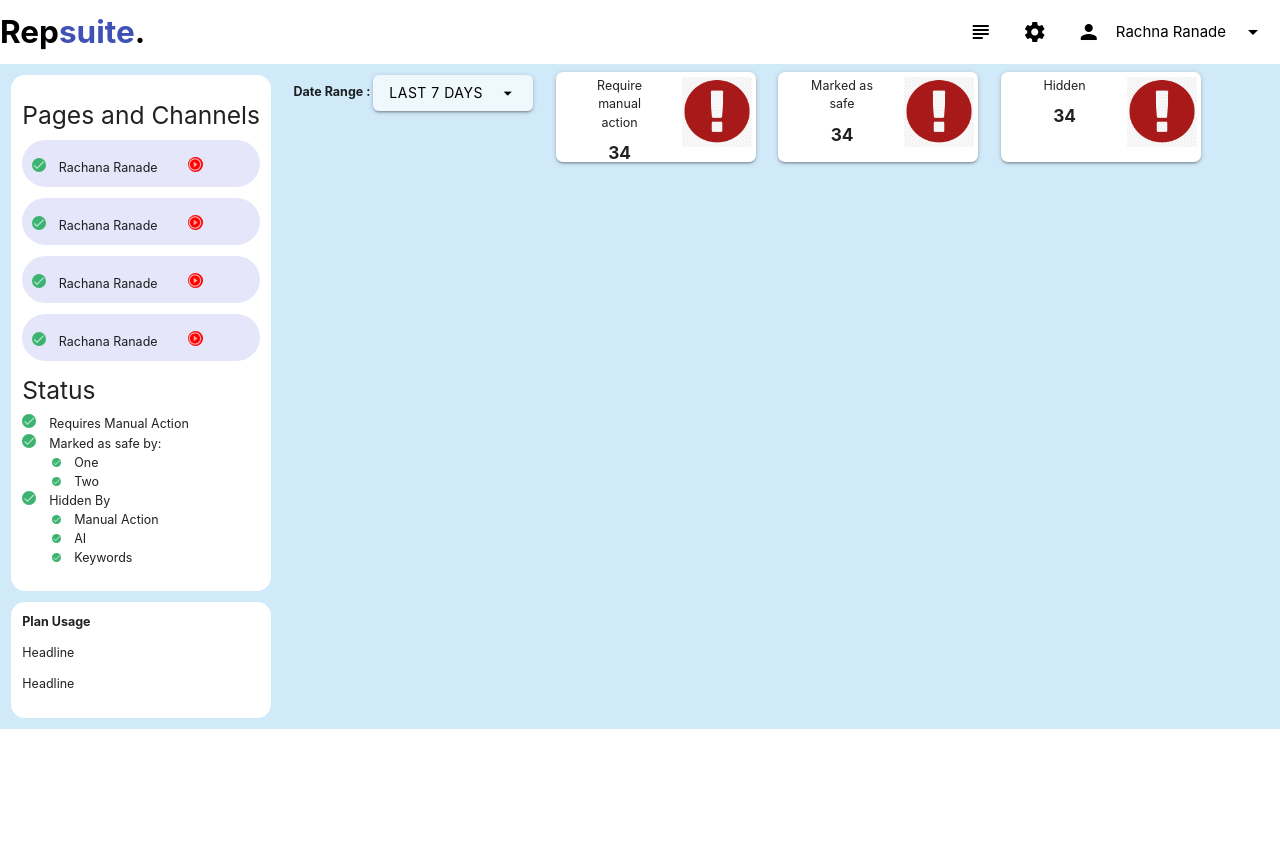
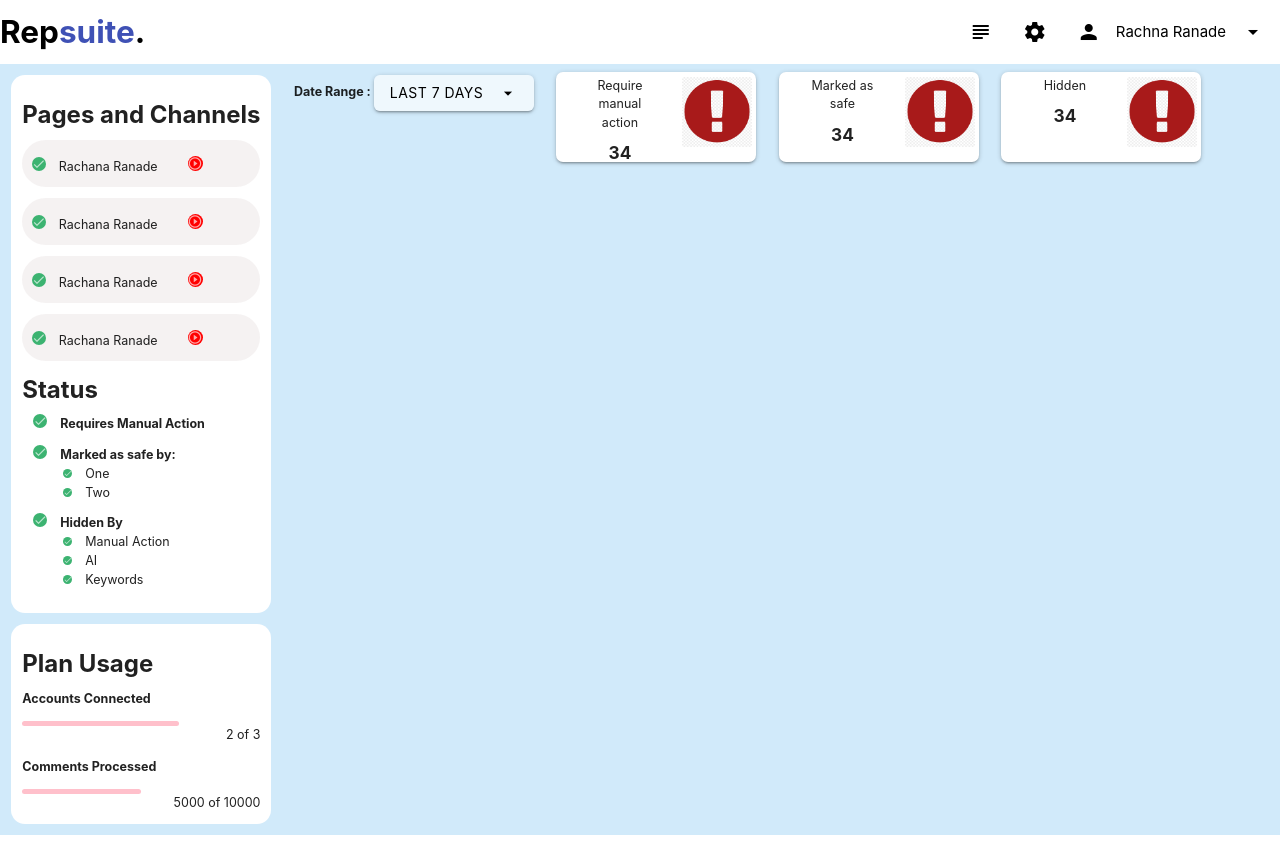
Before and after one commit to Athira2199/PlacementSaga, a React (Create React App) app in the folder placement-saga/: page / in a window 1280 px wide. Before the commit the page ends 800 px from the top, so only its background shows below. Built offline with nearby package versions, Linux system fonts and the light colour scheme.

Commit message:
successfully added progress bar

```diff
--- a/placement-saga/src/App.css
+++ b/placement-saga/src/App.css
@@ -1,5 +1,9 @@
 body{
     font-size: smaller;
+}
+h5{
+    font-weight: bolder !important;
+    font-size: x-large !important;
 }
 .main-body{
     background-color:rgb(209, 234, 250);
@@ -24,7 +28,7 @@ nav{
     margin-left: 30px;
 }
 .channels{
-    background-color:rgb(230,230,250)  ;
+    background-color:rgba(240, 235, 235, 0.664) ;
     border-radius: 25px;
     width: 100%;
     padding: 4%;
@@ -42,6 +46,11 @@ nav{
 }
 .innerLi{
     margin-left: 30px;
+    font-weight: normal;
+}
+.stausLi{
+    margin: 11px;
+    font-weight: bolder;
 }
 .card-panel{
     height : 90px !important;
@@ -70,3 +79,16 @@ nav{
     margin:0px;
     padding: 0px;
 }
+.progress-bar-container{
+    background-color: white;
+}
+.progress-bar{
+    max-height: 5px;
+    width:75%;
+    background-color: rgb(255,192,203);
+    color : white;
+    border-radius: 25px;
+}
+.barLabel{
+    text-align: end;
+}
--- a/placement-saga/src/components/SideNavBottom.js
+++ b/placement-saga/src/components/SideNavBottom.js
@@ -3,9 +3,9 @@ import UsageStats from './UsageStats'
 function SideNavBottom(){
     return(
         <div className="SideNavDiv">
-            <b>Plan Usage</b>
-            <UsageStats></UsageStats>
-            <UsageStats></UsageStats>
+            <h5>Plan Usage</h5>
+            <UsageStats key={1} total={3} done={2} title={'Accounts Connected'}></UsageStats>
+            <UsageStats key={2} total={10000} done={5000} title={'Comments Processed'}></UsageStats>
         </div>
     )
 }
--- a/placement-saga/src/components/Status.js
+++ b/placement-saga/src/components/Status.js
@@ -3,11 +3,11 @@ function Status (){
     return(
         <ul>
             <h5>Status</h5>
-            <li>
+            <li className="stausLi">
                 <span><Icon tiny className="tick">check</Icon></span>
                 Requires Manual Action
             </li>
-            <li>
+            <li className="stausLi">
                 <ul>
                     <span><Icon tiny className="tick">check</Icon></span>
                     Marked as safe by:
@@ -21,7 +21,7 @@ function Status (){
                     </li>
                 </ul>
             </li>
-            <li>
+            <li className="stausLi">
                 <ul>
                     <span><Icon tiny className="tick">check</Icon></span>
                     Hidden By
--- a/placement-saga/src/components/UsageStats.js
+++ b/placement-saga/src/components/UsageStats.js
@@ -1,7 +1,15 @@
-function UsageStats(){
+function UsageStats(props){
+    const {total,done,title} = props
+    const width = Math.floor((done/total)*100)
     return(
         <div>
-            <p>Headline</p>
+            <b><p>{title}</p></b>
+            <div className="progress-bar" style={{width:`${width}%`}}>
+                <span style={{color:'#fff'}}>.</span>
+            </div>
+            <div className="barLabel">
+                {done} of {total}
+            </div>
         </div>
     )
 }
```
